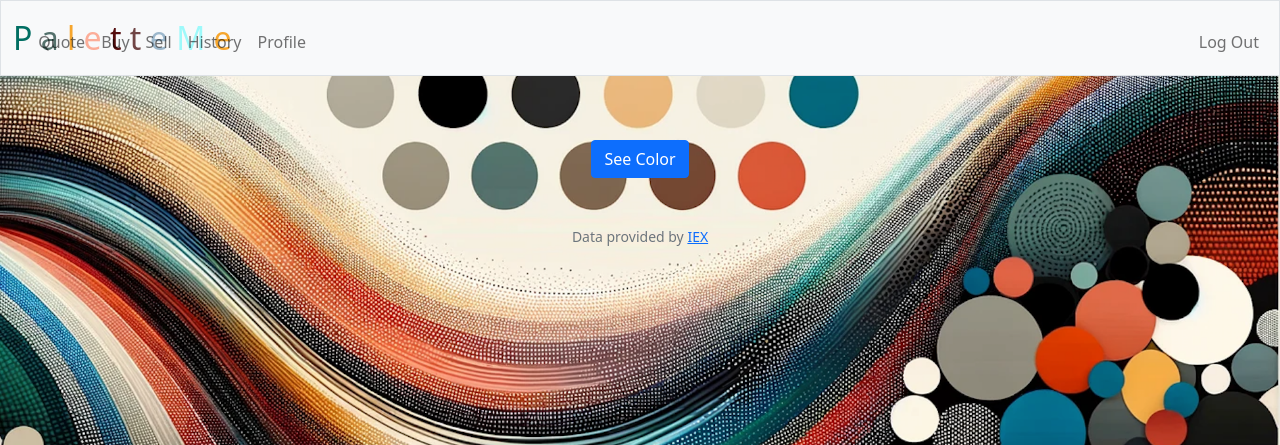
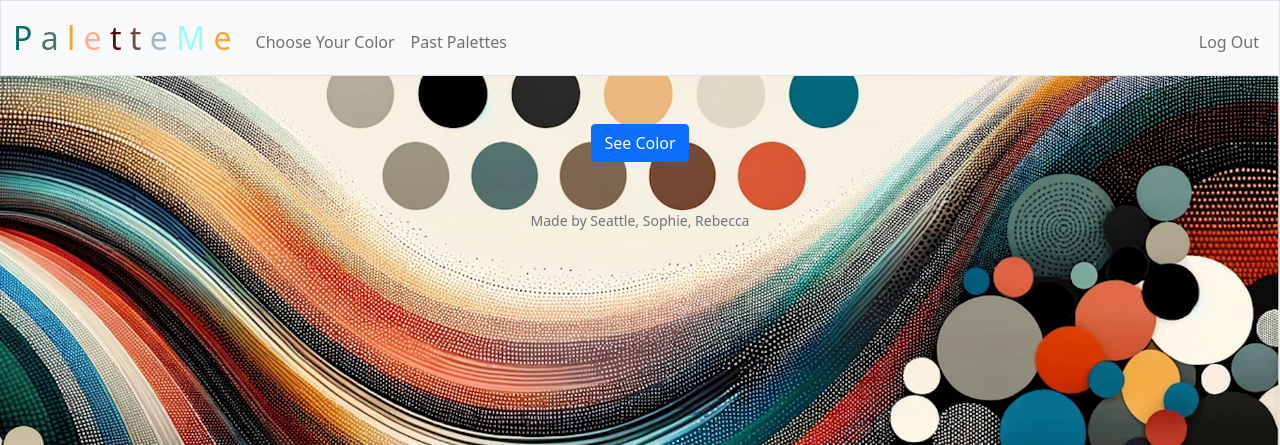
Before and after one commit to sophie-d-cs/Final, a Flask app: template ColorPicker/templates/colorPalette.html in a window 1280 px wide. Shown: the top 445 px of the page. Run offline with Flask 3, Linux system fonts and the light colour scheme; a user stored in the database is signed in; the template is opened without the code that fills it: most values are stand-ins (such as "Sample title", 1, 10 or a date in 2020); some libraries are stand-ins or nearby versions.

Commit message:
pickerlayout

```diff
--- a/ColorPicker/static/styles.css
+++ b/ColorPicker/static/styles.css
@@ -7,7 +7,6 @@ navbar {
 nav .navbar-brand
 {
     font-size: xx-large;
-    width: .1%;
 }
 
 /* Colors for brand */
@@ -70,11 +69,15 @@ h3
 {
     background-color: #f4f1e1;
 }
-
+.mb-3
+{
+    background-color: #f4f1e1;
+}
 table th,
 table td {
     padding: 0.75rem;
     vertical-align: middle;
+    background-color: #f4f1e1;
 }
 
 tbody tr:nth-of-type(odd) {
--- a/ColorPicker/templates/colorPalette.html
+++ b/ColorPicker/templates/colorPalette.html
@@ -1,15 +1,17 @@
 {% extends "layout.html" %}
 {% block title %}
-    Color Pallettes
+    Color Palettes
 {% endblock %}
 
 {% block main %}
     <!-- make sure that url up top matches html page -->
-    <form action="/colorPallette" method="post">
-        <div class="mb-3">
-                <!-- display inputted clors -->
+    <form action="/colorPalette" method="post">
+        {% for color in colors %}
+        <div class="color" style="background-color: {{ color }};">
+            <!-- display inputted clors -->
 
         </div>
+        {% endfor %}
         <button class="btn btn-primary" type="submit">See Color</button>
     </form>
 {% endblock %}
--- a/ColorPicker/templates/layout.html
+++ b/ColorPicker/templates/layout.html
@@ -31,11 +31,8 @@
                 <div class="collapse navbar-collapse" id="navbar">
                     {% if session["user_id"] %}
                         <ul class="navbar-nav me-auto mt-2">
-                            <li class="nav-item"><a class="nav-link" href="/quote">Quote</a></li>
-                            <li class="nav-item"><a class="nav-link" href="/buy">Buy</a></li>
-                            <li class="nav-item"><a class="nav-link" href="/sell">Sell</a></li>
-                            <li class="nav-item"><a class="nav-link" href="/history">History</a></li>
-                            <li class="nav-item"><a class="nav-link" href="/profile">Profile</a></li>
+                            <li class="nav-item"><a class="nav-link" href="/colorPick">Choose Your Color</a></li>
+                            <li class="nav-item"><a class="nav-link" href="/history">Past Palettes</a></li>
                         </ul>
                         <ul class="navbar-nav ms-auto mt-2">
                             <li class="nav-item"><a class="nav-link" href="/logout">Log Out</a></li>
@@ -63,7 +60,7 @@
         </main>
 
         <footer class="mb-5 small text-center text-muted">
-            Data provided by <a href="https://iexcloud.io/">IEX</a>
+            <a> Made by Seattle, Sophie, Rebecca </a>
         </footer>
 
     </body>
```
Also changed, not shown: ColorPicker/templates/profile.html (deleted, +0 -27 lines).
